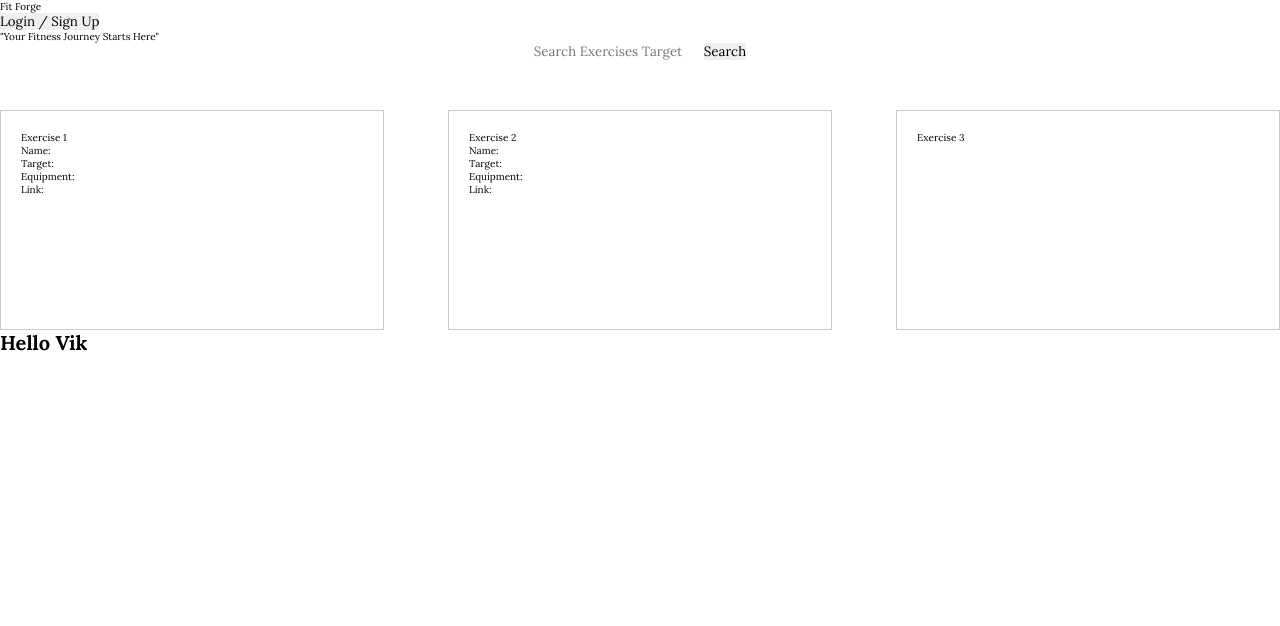
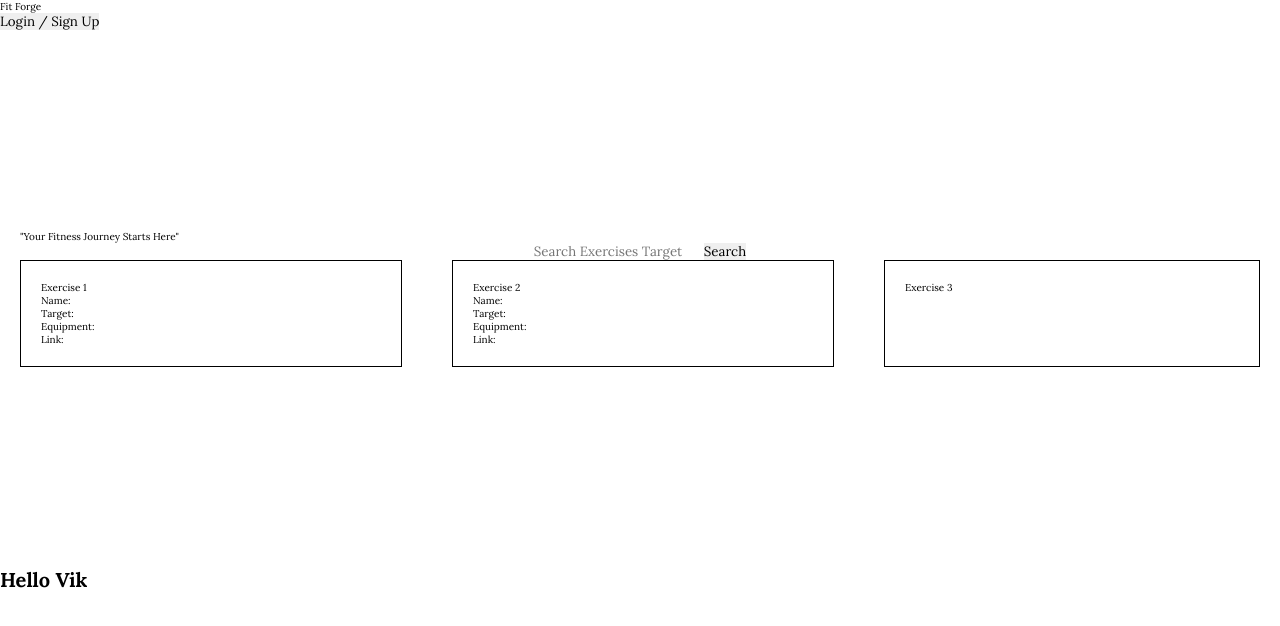
Before and after one commit to LordNinth/FitForge, a plain HTML site: page index.html in a window 1280 px wide. Drawn offline with Linux system fonts and the light colour scheme.

Commit message:
Update styles.css

```diff
--- a/assets/css/styles.css
+++ b/assets/css/styles.css
@@ -76,12 +76,54 @@ html::-webkit-scrollbar-thumb {
     margin: 0 1rem;
 }
 
-#exercise-container {
-  display: flex;
-  justify-content: space-between;
-  margin-top: 50px;
+/*section one CSS*/
+
+#section-one{
+    padding: 200px 20px;
 }
 
+#exercise-container {
+  display: grid;
+  grid-template-areas:
+  'excercise-one'
+  'excercise-two'
+  'excercise-three'
+  ;
+  gap:20px;
+}
+
+#exercise-container div:nth-child(1){
+    grid-area:excercise-one;
+    padding: 20px;
+    border:black 1px solid;
+
+}
+
+#exercise-container div:nth-child(2){
+    grid-area:excercise-two;
+    padding: 20px;
+    border:black 1px solid;
+
+}
+
+#exercise-container div:nth-child(3){
+    grid-area:excercise-three;
+    padding: 20px;
+    border:black 1px solid;
+
+}
+
+    /*section one Desktop*/
+@media screen and (min-width:768px){
+    #exercise-container {
+        display: grid;
+        grid-template-areas:
+        'excercise-one excercise-two excercise-three'
+        ;
+        gap:50px;
+      }
+}
+/*
 .exercise1, .exercise2, .exercise3 {
   width: 30%;
   height: 220px;
@@ -91,7 +133,7 @@ html::-webkit-scrollbar-thumb {
   text-align: left;
   word-wrap: break-word;
 
-}
+} */
 
 .search {
   display: flex;
```
